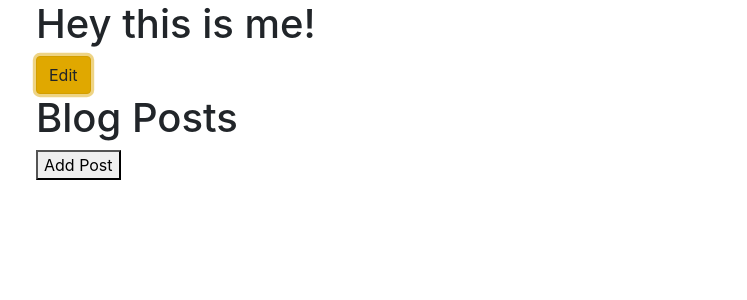
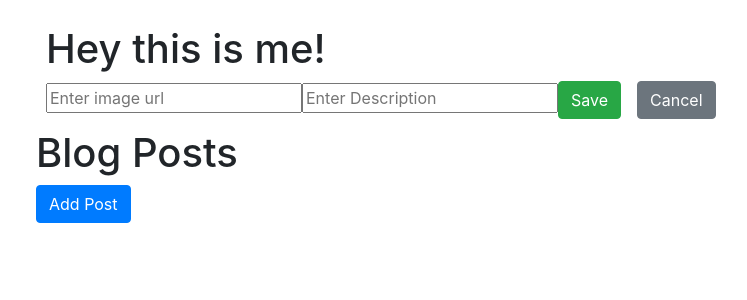
Before and after one commit to jasont2022/dynamic-website, a React (Vite) app: page / in a window 1280 px wide. Both pictures are taken after a click on the button "Edit". Shown: the top 300 px of the page, without its empty margins (92-839 px from the left). Built offline with nearby package versions, Linux system fonts and the light colour scheme.

Commit message:
error with edit state

```diff
--- a/index.js
+++ b/index.js
@@ -1,17 +1,19 @@
+/* eslint-disable import/no-unresolved */
+/* eslint-disable import/extensions */
 /* eslint-disable react/jsx-filename-extension */
 import React from 'react'
 import ReactDOM from 'react-dom'
-// eslint-disable-next-line import/extensions
 import 'react-bootstrap/dist/react-bootstrap.min.js'
-// import { createStore } from 'redux'
-// import { Provider } from 'react-redux'
-// import rootReducer from './reducers'
+import { createStore } from 'redux'
+import { Provider } from 'react-redux'
+import rootReducer from './src/reducers'
 import App from './src/components/App'
-// eslint-disable-next-line import/extensions
 
-// const store = createStore(rootReducer)
+const store = createStore(rootReducer)
 
-// eslint-disable-next-line react/jsx-tag-spacing
-ReactDOM.render(<App />, document.getElementById('react-root'))
-// <Provider store={store}>
-// </Provider>,
+ReactDOM.render(
+  <Provider store={store}>
+    <App />
+  </Provider>,
+  document.getElementById('react-root'),
+)
--- a/src/components/AddBlogPost.js
+++ b/src/components/AddBlogPost.js
@@ -1,15 +1,20 @@
 /* eslint-disable react/jsx-filename-extension */
 import React from 'react'
 import s from 'styled-components'
+import { Button } from 'react-bootstrap'
 
 const AddBlogPost = () => (
   <div>
     <input type="text" placeholder="enter title" />
     <input type="text" placeholder="enter image url" />
     <input type="text" placeholder="enter description" />
-    <button type="button">Save</button>
-    <button type="button">Cancel</button>
+    <Button type="button">Save</Button>
+    <Button type="button">Cancel</Button>
   </div>
 )
 
+// dont forget about id
+
+// dispatch only
+
 export default AddBlogPost
--- a/src/components/AddIntro.js
+++ b/src/components/AddIntro.js
@@ -1,15 +1,32 @@
+/* eslint-disable react/prop-types */
 /* eslint-disable react/jsx-filename-extension */
 import React from 'react'
 import s from 'styled-components'
 import { Button } from 'react-bootstrap'
 
-const AddIntro = () => (
-  <div>
-    <input type="text" placeholder="enter image url" />
-    <input type="text" placeholder="enter description" />
-    <Button type="button">Save</Button>
-    <Button type="button">Cancel</Button>
-  </div>
-)
+const FormWrapper = s.div`
+
+`
+
+const AddIntro = ({ handleEditChange }) => {
+  const input = ''
+
+  return (
+    <FormWrapper>
+      <input type="text" placeholder="Enter image url" />
+      <input type="text" placeholder="Enter Description" />
+      <Button variant="success">Save</Button>
+      <Button
+        variant="secondary"
+        style={{ marginLeft: '1rem' }}
+        onClick={handleEditChange}
+      >
+        Cancel
+      </Button>
+    </FormWrapper>
+  )
+}
+
+// dispatch only
 
 export default AddIntro
--- a/src/components/App.js
+++ b/src/components/App.js
@@ -6,7 +6,7 @@ import BlogPosts from './BlogPosts'
 
 const Container = s.div`
   width: 80%;
-  margin: auto;
+  margin: 20px auto;
 `
 
 const App = () => (
--- a/src/components/BlogPost.js
+++ b/src/components/BlogPost.js
@@ -3,9 +3,9 @@ import React from 'react'
 import s from 'styled-components'
 
 /*
-const BlogPost = ({ title, imgURL, description }) => (
+const BlogPost = ({ title, id, imgURL, description }) => (
   <div>
-    <h2>{title}</h2>
+    <h2>Post #{id}{title}</h2>
     <img src={imgURL} alt=" " />
     <p>{description}</p>
     <button type="button">Edit</button>
--- a/src/components/BlogPosts.js
+++ b/src/components/BlogPosts.js
@@ -3,6 +3,7 @@
 /* eslint-disable react/jsx-filename-extension */
 import React from 'react'
 import s from 'styled-components'
+import { Button } from 'react-bootstrap'
 import BlogPost from './BlogPost'
 import AddBlogPost from './AddBlogPost'
 
@@ -19,8 +20,9 @@ const BlogPosts = ({ posts }) => (
 const BlogPosts = () => (
   <div>
     <h1>Blog Posts</h1>
-    <button type="button">Add Post</button>
+    <Button variant="primary">Add Post</Button>
   </div>
 )
 
+// dispatch & state
 export default BlogPosts
--- a/src/components/Intro.js
+++ b/src/components/Intro.js
@@ -1,29 +1,39 @@
+/* eslint-disable import/no-named-as-default-member */
 /* eslint-disable react/jsx-filename-extension */
-import React from 'react'
+import React, { useState } from 'react'
 import s from 'styled-components'
 import { Button } from 'react-bootstrap'
 import AddIntro from './AddIntro'
 
-/*
-const Intro = ({ imgUrl, description }) => (
-  <div>
-    <h1>Hey this is me!</h1>
-    <img src={imgUrl} alt=" " />
-    <p>{description}</p>
-    <Button variant="warning">Edit</Button>
-  </div>
-)
-*/
-
-const Wrapper = s.div`
-
+const IntroWrapper = s.div`
+  margin: 5px;
+  padding: 5px;
 `
 
-const Intro = () => (
-  <Wrapper>
-    <h1>Hey this is me!</h1>
-    <Button variant="warning">Edit</Button>
-  </Wrapper>
-)
+const Intro = () => {
+  const [isEdit, setIsEdit] = useState(false)
+
+  const handleEditChange = () => {
+    setIsEdit(!isEdit)
+    console.log(isEdit)
+  }
+
+  if (isEdit) {
+    return (
+      <IntroWrapper>
+        <h1>Hey this is me!</h1>
+        <AddIntro onEditChange={handleEditChange} />
+      </IntroWrapper>
+    )
+  }
+  return (
+    <IntroWrapper>
+      <h1>Hey this is me!</h1>
+      <Button variant="warning" onClick={() => handleEditChange()}>Edit</Button>
+    </IntroWrapper>
+  )
+}
+
+// dispatch & state
 
 export default Intro
--- /dev/null
+++ b/src/reducers/editIntro.js
@@ -0,0 +1,14 @@
+const defaultState = {
+  image: '',
+  description: '',
+}
+
+const editIntro = (state = defaultState, action) => {
+  const { type, image, description } = action
+  switch (type) {
+    case 'EDIT_INTRO':
+      return { image, description }
+    default:
+      return state
+  }
+}
--- a/src/reducers/index.js
+++ b/src/reducers/index.js
@@ -0,0 +1,6 @@
+import { combineReducers } from 'redux'
+import editIntro from './editIntro'
+
+export default combineReducers({
+  editIntro,
+})
```
Also changed, not shown: src/actions/index.js (+11 -0 lines).
